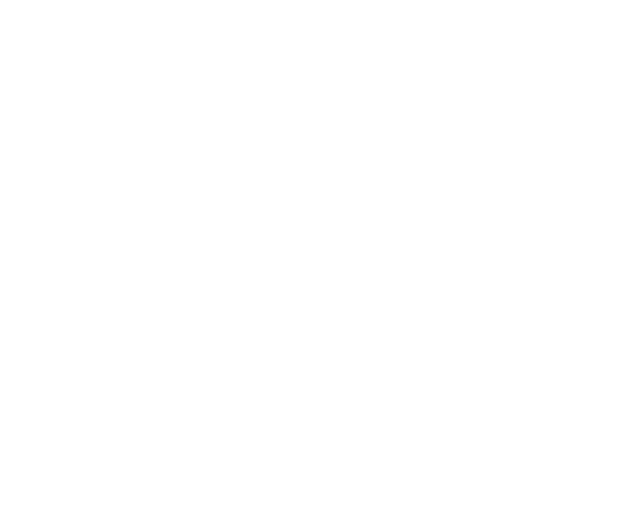
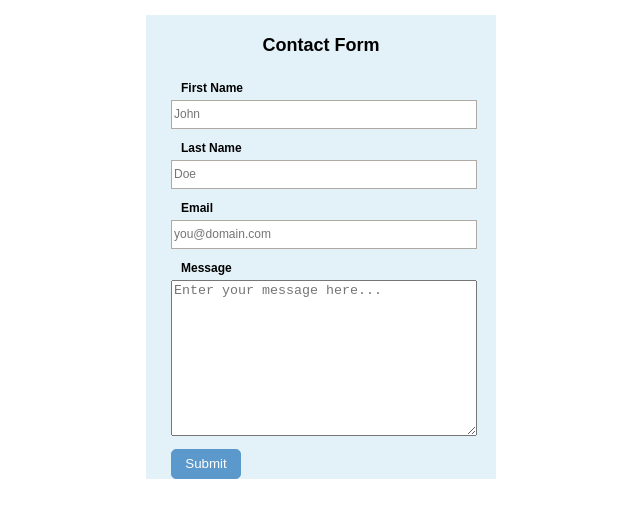
Before and after one commit to juanvilchez2002/codigo-online-g5-retos, a plain HTML site: page Semana02/Formulario03/index.html in a window 1280 px wide. Shown: the whole page, without its empty margins (319-959 px from the left). Drawn offline with Linux system fonts and the light colour scheme.

Commit message:
solución formulario 03

```diff
--- a/Semana02/Formulario03/index.html
+++ b/Semana02/Formulario03/index.html
@@ -4,9 +4,51 @@
     <meta charset="UTF-8">
     <meta http-equiv="X-UA-Compatible" content="IE=edge">
     <meta name="viewport" content="width=device-width, initial-scale=1.0">
-    <title>Document</title>
+    <title>Formulario 03</title>
+    <link rel="stylesheet" href="style.css">
 </head>
 <body>
-
+    <main>
+        <section>
+            <form action="">
+                <h1>
+                    Contact Form
+                </h1>
+                <label for="name">
+                    First Name
+                </label>
+                <br>
+                <input type="text" minlength="6" id="name" placeholder="John">
+                <br>
+                <label for="lastname">
+                    Last Name
+                </label>
+                <br>
+                <input type="text" minlength="6" id="lastname" placeholder="Doe">
+                <br>
+                <label for="email">
+                    Email
+                </label>
+                <br>
+                <input type="email" id="email" placeholder="you@domain.com">
+                <br>
+                <label for="message">
+                    Message
+                </label>
+                <br>
+                <textarea
+                    name="" id="message"
+                    cols="30" rows="10"
+                    minlength="20" maxlength="140"
+                    placeholder="Enter your message here..."
+                    pattern= "[a-zA-Z0-9]{20, 140}"
+                    ></textarea>
+                <br>
+                <button>
+                    Submit
+                </button>
+            </form>
+        </section>
+    </main>
 </body>
 </html>
--- /dev/null
+++ b/Semana02/Formulario03/style.css
@@ -0,0 +1,40 @@
+body{
+
+    font-family:'Segoe UI', Tahoma, Geneva, Verdana, sans-serif;
+}
+h1{
+
+    padding: 20px 0 10px 0;
+    text-align: center;
+}
+form{
+    width: 300px;
+    margin: 0 auto;
+    background-color: #e3f2f9;
+    font-family: Arial, Helvetica, sans-serif;
+    font-size: 12px;
+    padding: 0 25px;
+}
+button{
+    background-color: #5b98cb ;
+    color: white;
+    width: 70px;
+    height: 30px;
+    border-radius: 5px;
+    border: 1px solid #5b98cb;
+}
+label{
+    font-weight: bold;
+    margin-left: 10px;
+}
+input{
+    font-size: 12px;
+    width: 100%;
+    height: 25px;
+    margin: 5px 0 12px 0;
+    border: 1px solid #afa9a4 ;
+}
+textarea{
+    margin: 5px 0 10px 0;
+    width: 100%;
+}
```
